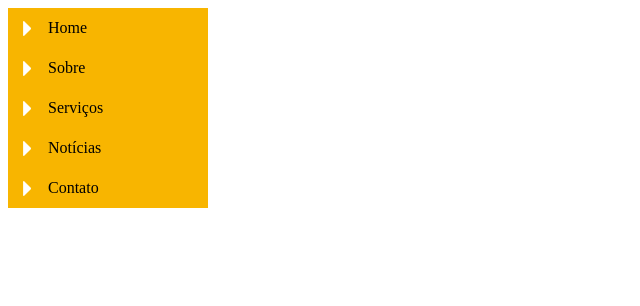
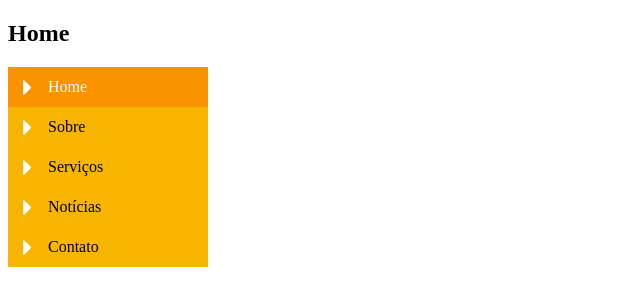
Before and after one commit to HenriqueJunio/Curso-Web, a plain HTML site: page Secao-5-CSS3-Intermediario-e-avancado/index.html in a window 1280 px wide. Shown: the whole page, without its empty margins (0-640 px from the left). Drawn offline with Linux system fonts and the light colour scheme.

Commit message:
Seção 5: CSS3 Intermediário & avançado
56. Marcando página atual

```diff
--- a/Secao-5-CSS3-Intermediario-e-avancado/css/estilo.css
+++ b/Secao-5-CSS3-Intermediario-e-avancado/css/estilo.css
@@ -136,7 +136,7 @@ ul a {
   width: 200px;
   height: 40px;
   display: block;
-  background: url(../imagens/menu.png) no-repeat left bottom;
+  background: #f7b600 url(../imagens/menu.png) no-repeat left bottom;
   color: #000;
   text-decoration: none;
   text-indent: 40px;
@@ -145,5 +145,14 @@ ul a {
 
 a:hover {
   background-position: right bottom;
+  background-color: #f99200;
   color: #fff
 }
+
+#home #navegacao .home a,
+#sobre #navegacao .sobre a,
+#servicos #navegacao .servicos a {
+  background-position: right bottom;
+  background-color: #f99200;
+  color: #fff
+}
--- a/Secao-5-CSS3-Intermediario-e-avancado/navegacao-vertical.html
+++ b/Secao-5-CSS3-Intermediario-e-avancado/index.html
@@ -7,13 +7,14 @@
     <link rel="stylesheet" type="text/css" href="css/estilo.css">
   </head>
 
-  <body>
-    <ul>
-      <li><a href="home.html">Home</a></li>
-      <li><a href="sobre.html">Sobre</a></li>
-      <li><a href="servicos.html">Serviços</a></li>
-      <li><a href="noticias.html">Notícias</a></li>
-      <li><a href="contato.html">Contato</a></li>
+  <body id="home">
+    <h2>Home</h2>
+    <ul id="navegacao">
+      <li class="home"><a href="index.html">Home</a></li>
+      <li class="sobre"><a href="sobre.html">Sobre</a></li>
+      <li class="servicos"><a href="servicos.html">Serviços</a></li>
+      <li class="noticias"><a href="noticias.html">Notícias</a></li>
+      <li class="contato"><a href="contato.html">Contato</a></li>
     </ul>
 
     <!--
```
Also changed, not shown: Secao-5-CSS3-Intermediario-e-avancado/servicos.html (added, +31 -0 lines), Secao-5-CSS3-Intermediario-e-avancado/sobre.html (added, +31 -0 lines).
